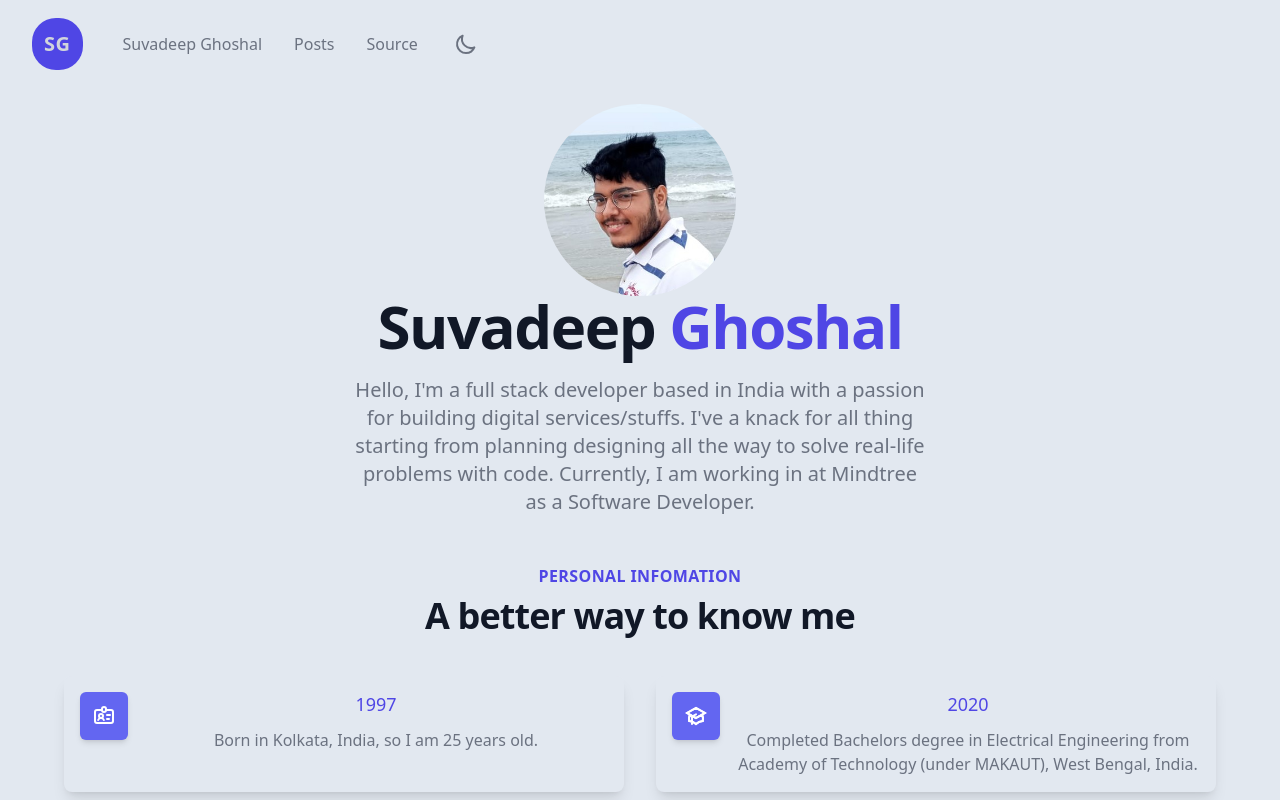
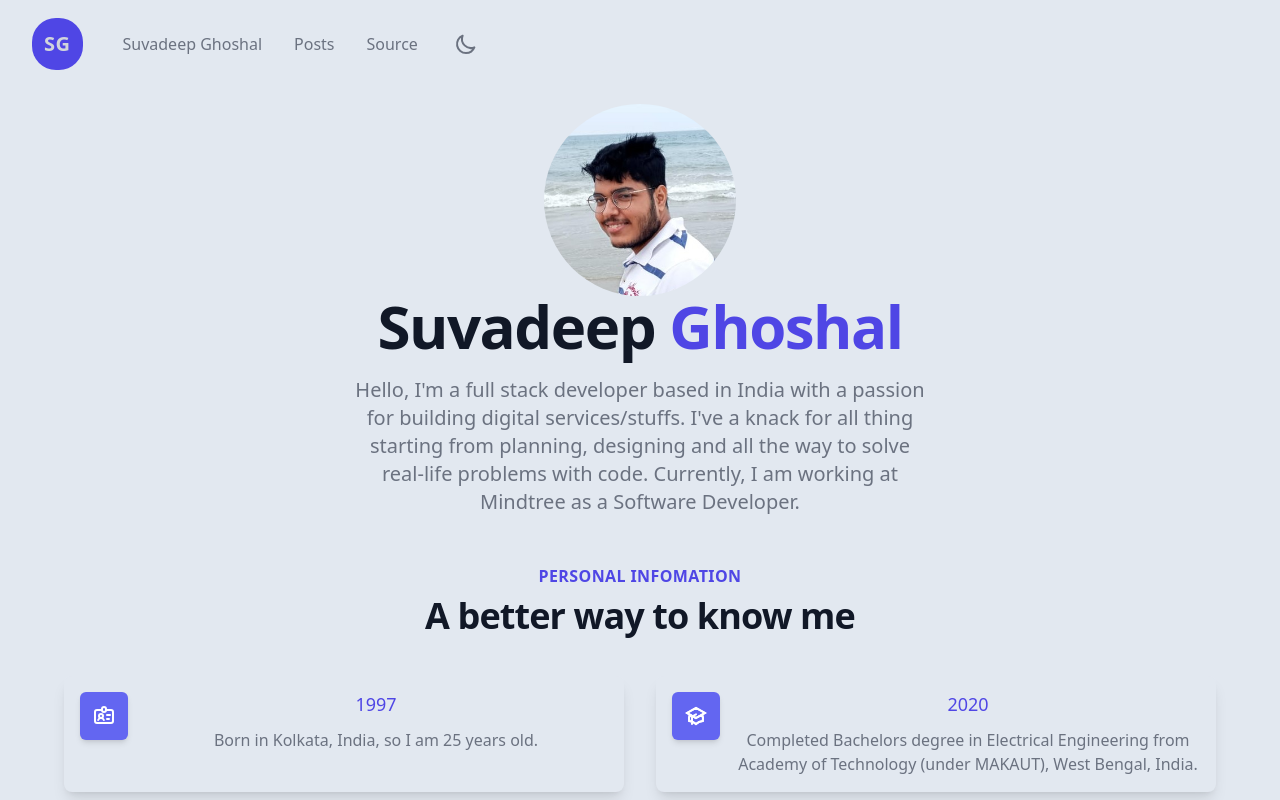
Before and after one commit to suvadeepghoshal/suvadeep-website, a Next.js app: page / in a window 1280 px wide. Shown: the top 800 px of the page. Built offline with nearby package versions, Linux system fonts and the light colour scheme.

Commit message:
(updt) description updated

```diff
--- a/public/schemas/infoSchema.js
+++ b/public/schemas/infoSchema.js
@@ -9,7 +9,7 @@ export function infoSchema() {
       logo: `SG`,
       firstName: `Suvadeep`,
       lastName: `Ghoshal`,
-      description: `Hello, I'm a full stack developer based in India with a passion for building digital services/stuffs. I've a knack for all thing starting from planning designing all the way to solve real-life problems with code. Currently, I am working in at Mindtree as a Software Developer.`
+      description: `Hello, I'm a full stack developer based in India with a passion for building digital services/stuffs. I've a knack for all thing starting from planning, designing and all the way to solve real-life problems with code. Currently, I am working at Mindtree as a Software Developer.`
     },
     errors: {
       404: {
```
Also changed, not shown: 1 other file (tests, documents, lock files or other folders).
